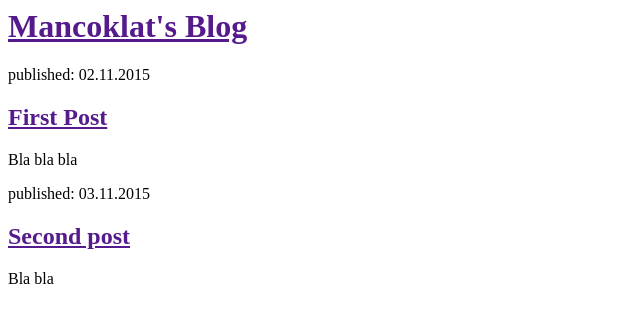
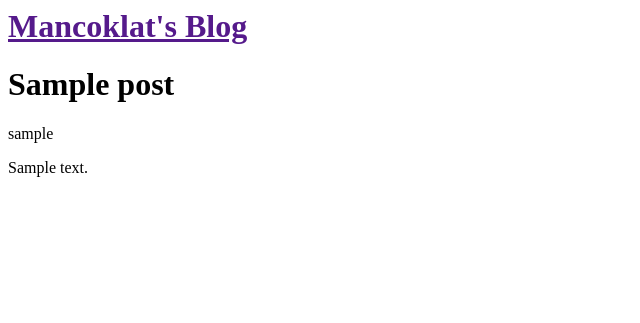
Before and after one commit to mancoklat/my-first-blog, a Django app: page / in a window 1280 px wide. Shown: the top 323 px of the page, without its empty margins (0-640 px from the left). Run offline with Django 3.2, Linux system fonts and the light colour scheme; tables that the repository leaves empty hold one stand-in row (values such as "Sample post").

Commit message:
Modified templates to display posts from database.

```diff
--- a/blog/models.py
+++ b/blog/models.py
@@ -5,14 +5,12 @@ class Post(models.Model):
     author = models.ForeignKey('auth.User')
     title = models.CharField(max_length=200)
     text = models.TextField()
-    created_date = models.DateTimeField(
-        default=timezone.now)
-    published_date = models.DateTimeField(
-        blank=True, null=True)
+    created_date = models.DateTimeField(default=timezone.now)
+    published_date = models.DateTimeField(blank=True, null=True)
 
     def publish(self):
         self.published_date = timezone.now()
         self.save()
 
-    def _str_(self):
+    def __str__(self):
         return self.title
--- a/blog/templates/blog/post_list.html
+++ b/blog/templates/blog/post_list.html
@@ -9,17 +9,14 @@
     <h1><a href="">Mancoklat's Blog</a></h1>
   </div>
 
-  <div>
-    <p>published: 02.11.2015</p>
-    <h2><a href="">First Post</a></h2>
-    <p>Bla bla bla</p>
-  </div>
+  {% for post in posts %}
+    <div>
+      <p><h1>{{ post.title }}</h1>
+      <p>{{ post.author }}</p>
+      <p>{{ post.text|linebreaks }}</p>
+    </div>
+  {% endfor %}
 
-  <div>
-    <p>published: 03.11.2015
-    <h2><a href="">Second post</a></h2>
-    <p>Bla bla</p>
-  </div>
 </body>
 
 </html>
--- a/blog/views.py
+++ b/blog/views.py
@@ -1,4 +1,7 @@
 from django.shortcuts import render
+from django.utils import timezone
+from .models import Post
 
 def post_list(request):
-    return render(request, 'blog/post_list.html', {})
+    posts = Post.objects.all()
+    return render(request, 'blog/post_list.html', {'posts':posts})
```
Also changed, not shown: 1 other file.
